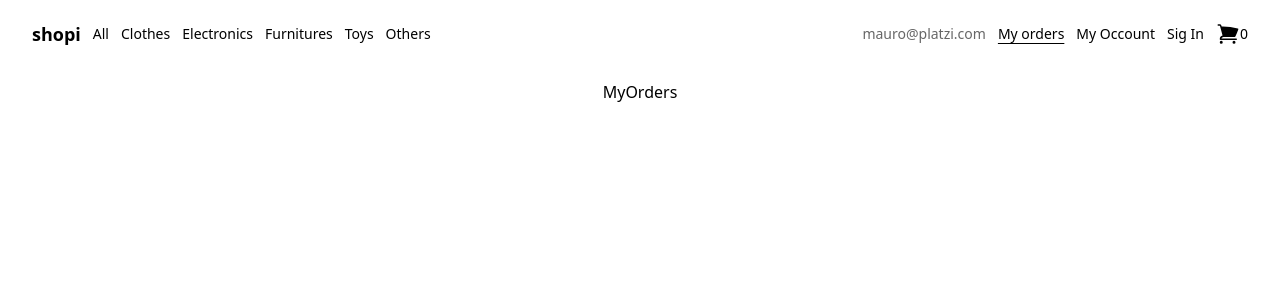
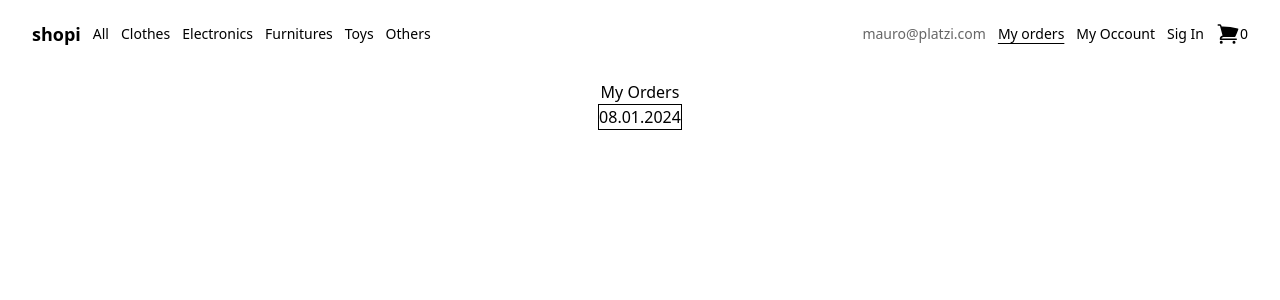
Before and after one commit to mauroyara/react, a React (Vite) app: page /MyOrders in a window 1280 px wide. Shown: the top 300 px of the page. Built offline with nearby package versions, Linux system fonts and the light colour scheme.

Commit message:
Update checkout side menu and order pages

```diff
--- a/src/Components/CheckoutSideMenu/index.jsx
+++ b/src/Components/CheckoutSideMenu/index.jsx
@@ -63,7 +63,7 @@ const CheckoutSideMenu = () => {
             ${totalPrice(context.cartProducts)}
           </span>
         </p>
-        <Link to="/MyOrder">
+        <Link to="/MyOrders/last">
           <button
             className="bg-black py-3 text-white rounded-lg w-full"
             onClick={() => handleCheckout()}
--- a/src/Components/OrderCard/index.jsx
+++ b/src/Components/OrderCard/index.jsx
@@ -3,8 +3,19 @@ import { XMarkIcon } from "@heroicons/react/24/solid";
 const OrderCard = (props) => {
   //necesitamos traer los datos de la card
   const { id, title, imageUrl, price, handleDelete } = props;
+
+  let renderXMarkIcon;
+  if (handleDelete) {
+    renderXMarkIcon = (
+      <XMarkIcon
+        onClick={() => handleDelete(id)}
+        className="h-6 w-6 text-black cursor-pointer"
+      ></XMarkIcon>
+    );
+  }
+
   return (
-    <div className="flex justify-between items-center mb-2">
+    <div className="flex justify-between items-center mb-3">
       <div className="flex items-center gap-2">
         <figure className="w-20 h-20">
           <img
@@ -17,10 +28,7 @@ const OrderCard = (props) => {
       </div>
       <div className="flex justify-between items-center">
         <p className="text-lg font-medium">{price}</p>
-        <XMarkIcon
-          onClick={() => handleDelete(id)}
-          className="h-6 w-6 text-black cursor-pointer"
-        ></XMarkIcon>
+        {renderXMarkIcon}
       </div>
     </div>
   );
--- /dev/null
+++ b/src/Components/OrdersCard/index.jsx
@@ -0,0 +1,18 @@
+import { XMarkIcon } from "@heroicons/react/24/solid";
+
+const OrdersCard = (props) => {
+  //necesitamos traer los datos de la card
+  const { totalPrice, totalProducts } = props;
+
+  return (
+    <div className="flex justify-between items-center mb-3 border border-black ">
+      <p>
+        <span>08.01.2024</span>
+        <span>{totalProducts}</span>
+        <span>{totalPrice}</span>
+      </p>
+    </div>
+  );
+};
+
+export default OrdersCard;
--- a/src/Pages/App/index.jsx
+++ b/src/Pages/App/index.jsx
@@ -30,6 +30,10 @@ const AppRoutes = () => {
       element: <MyOrders />,
     },
     {
+      path: "/MyOrders/last",
+      element: <MyOrder />,
+    },
+    {
       path: "/*",
       element: <NotFound />,
     },
--- a/src/Pages/MyOrder/index.jsx
+++ b/src/Pages/MyOrder/index.jsx
@@ -1,8 +1,37 @@
+import { useContext } from "react";
+import { Link } from "react-router-dom";
+import { ChevronLeftIcon } from "@heroicons/react/24/solid";
+import { ShoppingCartContext } from "../../Context";
 import Layout from "../../Components/Layout";
+import OrderCard from "../../Components/OrderCard";
+
 function MyOrder() {
+  const context = useContext(ShoppingCartContext);
   return (
     <>
-      <Layout>MyOrder</Layout>
+      <Layout>
+        <div className="flex items-center justify-center relative w-80 mb-5">
+          <Link to="/MyOrders" className="obsolute left-0">
+            <ChevronLeftIcon className="h-6 w-6 text-black cursor-pointer" />
+          </Link>
+
+          <h1>My Order</h1>
+        </div>
+        <div className="flex flex-col w-80">
+          {
+            //se copia el map de index card
+            context.order?.slice(-1)[0].products.map((product) => (
+              <OrderCard
+                key={product.id}
+                id={product.id}
+                title={product.title}
+                imageUrl={product.imageUrl}
+                price={product.price}
+              />
+            ))
+          }
+        </div>
+      </Layout>
     </>
   );
 }
--- a/src/Pages/MyOrders/index.jsx
+++ b/src/Pages/MyOrders/index.jsx
@@ -1,8 +1,28 @@
+import { useContext } from "react";
+import { Link } from "react-router-dom";
+
 import Layout from "../../Components/Layout";
+import OrdersCard from "../../Components/OrdersCard";
+import { ShoppingCartContext } from "../../Context";
 function MyOrders() {
+  const context = useContext(ShoppingCartContext);
   return (
     <>
-      <Layout>MyOrders</Layout>
+      <Layout>
+        <div className="flex items-center justify-center relative w-80">
+          <h1>My Orders</h1>
+        </div>
+
+        {context.order.map((order, index) => (
+          <Link key={index} to={`/MyOrders/${order.id}`}>
+            <OrdersCard
+              totalPrice={order.totalPrice}
+              totalProducts={order.totalProducts}
+            />
+          </Link>
+        ))}
+        <OrdersCard />
+      </Layout>
     </>
   );
 }
```
